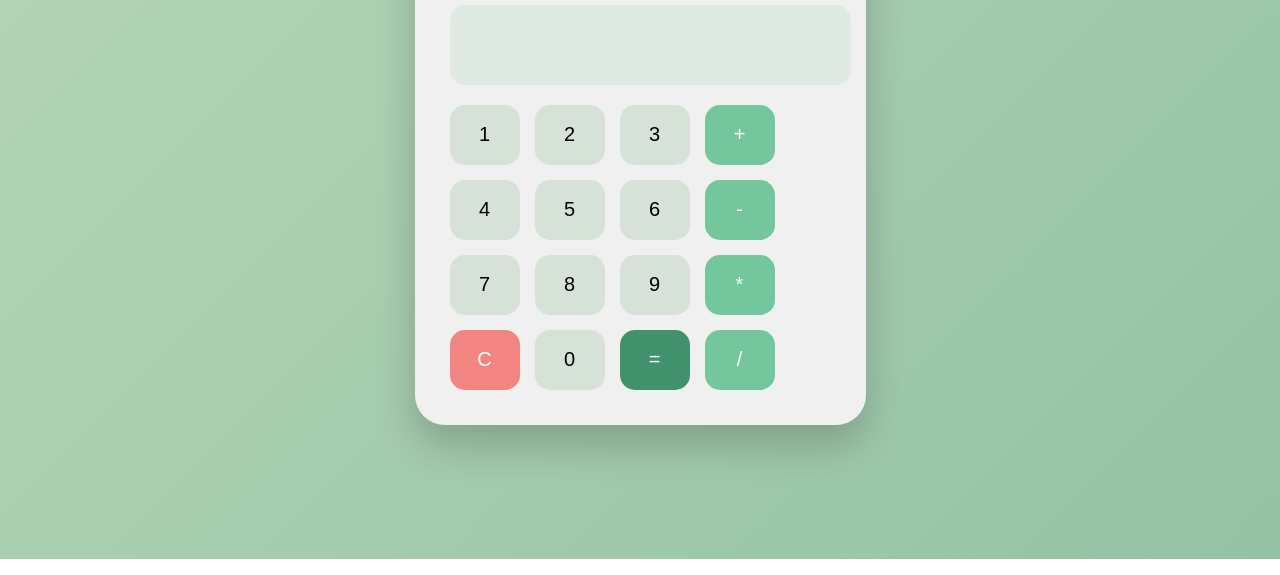
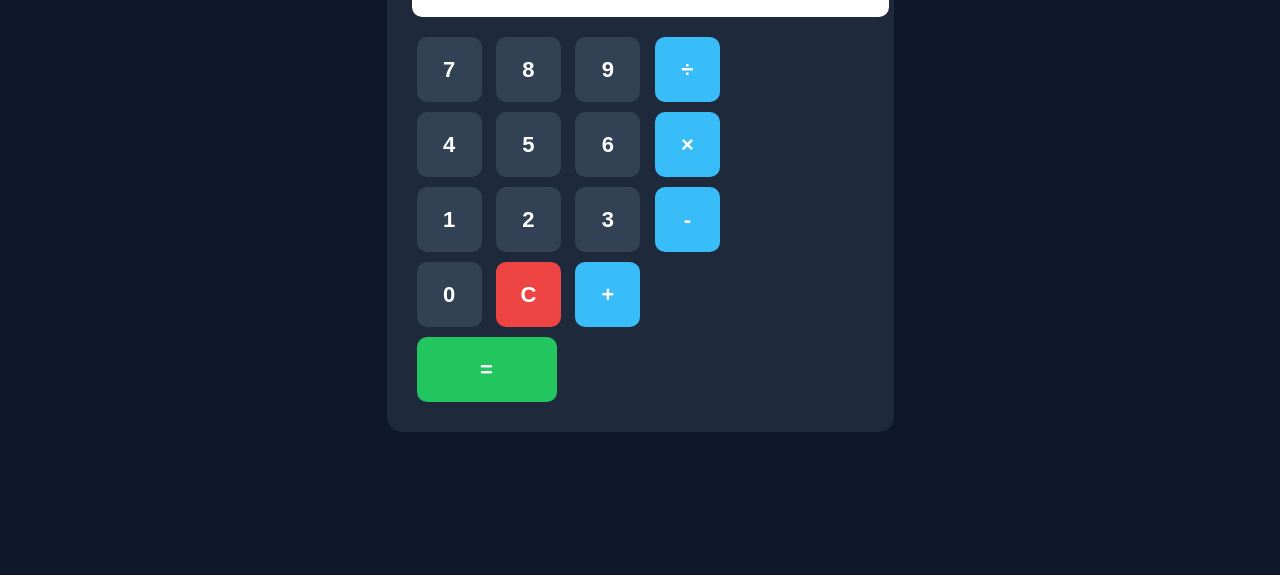
Before and after one commit to mhilmiisaliim/mhilmiisaliim.github.io-calculators, a plain HTML site: page index.html in a window 1280 px wide. Shown: the part 241-816 px from the top of the page. Drawn offline with Linux system fonts and the light colour scheme.

Commit message:
calculator
calculator update

```diff
--- a/index.html
+++ b/index.html
@@ -2,81 +2,71 @@
 <html lang="id">
 <head>
 <meta charset="UTF-8">
-<title>Lim.Calculators</title>
+<title>Kalkulator</title>
 
 <style>
 
 body{
-    margin:0;
-    height:100vh;
+    font-family: Arial;
+    background:#0f172a;
     display:flex;
     justify-content:center;
     align-items:center;
-    font-family:Arial, Helvetica, sans-serif;
-    background:linear-gradient(135deg,#b7d6b8,#94c2a4);
+    height:100vh;
 }
 
-.calculator{
-    background:#f0f0f0;
-    padding:35px;
-    border-radius:30px;
-    box-shadow:0 20px 40px rgba(0,0,0,0.2);
-    text-align:center;
+.kalkulator{
+    background:#1e293b;
+    padding:25px;
+    border-radius:15px;
 }
 
-h2{
-    color:#3b7a5b;
-    margin-bottom:20px;
-    font-size:28px;
+/* DISPLAY DIPERJELAS */
+#display{
+    width:100%;
+    height:70px;
+    font-size:32px;
+    font-weight:bold;
+    text-align:right;
+    padding:10px;
+    margin-bottom:15px;
+    border:none;
+    border-radius:10px;
+    background:white;
+    color:black;
 }
 
-#display{
-    width:100%;
-    height:60px;
+/* BUTTON */
+button{
+    width:65px;
+    height:65px;
+    margin:5px;
+    font-size:22px;
+    font-weight:bold;
     border:none;
-    border-radius:15px;
-    margin-bottom:20px;
-    font-size:28px;
-    padding:10px;
-    text-align:right;
-    background:#dfeae3;
-}
-
-.buttons{
-    display:grid;
-    grid-template-columns:repeat(4,70px);
-    gap:15px;
-}
-
-button{
-    height:60px;
-    border:none;
-    border-radius:15px;
-    font-size:20px;
+    border-radius:10px;
     cursor:pointer;
 }
 
-.number{
-    background:#d6e2d8;
+.angka{
+    background:#334155;
+    color:white;
 }
 
 .operator{
-    background:#74c69d;
+    background:#38bdf8;
     color:white;
 }
 
-.equal{
-    background:#40916c;
+.hasil{
+    background:#22c55e;
     color:white;
+    width:140px;
 }
 
 .clear{
-    background:#f28482;
+    background:#ef4444;
     color:white;
-}
-
-button:hover{
-    transform:scale(1.05);
 }
 
 </style>
@@ -84,51 +74,56 @@ button:hover{
 
 <body>
 
-<div class="calculator">
-
-<h2>Lim.Calculators 🧮✨</h2>
+<div class="kalkulator">
 
 <input type="text" id="display" disabled>
 
-<div class="buttons">
+<br>
 
-<button class="number" onclick="add('1')">1</button>
-<button class="number" onclick="add('2')">2</button>
-<button class="number" onclick="add('3')">3</button>
-<button class="operator" onclick="add('+')">+</button>
+<button class="angka" onclick="tambahDisplay('7')">7</button>
+<button class="angka" onclick="tambahDisplay('8')">8</button>
+<button class="angka" onclick="tambahDisplay('9')">9</button>
+<button class="operator" onclick="tambahDisplay('/')">÷</button>
 
-<button class="number" onclick="add('4')">4</button>
-<button class="number" onclick="add('5')">5</button>
-<button class="number" onclick="add('6')">6</button>
-<button class="operator" onclick="add('-')">-</button>
+<br>
 
-<button class="number" onclick="add('7')">7</button>
-<button class="number" onclick="add('8')">8</button>
-<button class="number" onclick="add('9')">9</button>
-<button class="operator" onclick="add('*')">*</button>
+<button class="angka" onclick="tambahDisplay('4')">4</button>
+<button class="angka" onclick="tambahDisplay('5')">5</button>
+<button class="angka" onclick="tambahDisplay('6')">6</button>
+<button class="operator" onclick="tambahDisplay('*')">×</button>
 
+<br>
+
+<button class="angka" onclick="tambahDisplay('1')">1</button>
+<button class="angka" onclick="tambahDisplay('2')">2</button>
+<button class="angka" onclick="tambahDisplay('3')">3</button>
+<button class="operator" onclick="tambahDisplay('-')">-</button>
+
+<br>
+
+<button class="angka" onclick="tambahDisplay('0')">0</button>
 <button class="clear" onclick="clearDisplay()">C</button>
-<button class="number" onclick="add('0')">0</button>
-<button class="equal" onclick="calculate()">=</button>
-<button class="operator" onclick="add('/')">/</button>
+<button class="operator" onclick="tambahDisplay('+')">+</button>
 
-</div>
+<br>
+
+<button class="hasil" onclick="hitung()">=</button>
 
 </div>
 
 <script>
 
-function add(value){
+function tambahDisplay(value){
     document.getElementById("display").value += value;
 }
 
 function clearDisplay(){
-    document.getElementById("display").value="";
+    document.getElementById("display").value = "";
 }
 
-function calculate(){
-    let result = document.getElementById("display").value;
-    document.getElementById("display").value = eval(result);
+function hitung(){
+    let ekspresi = document.getElementById("display").value;
+    document.getElementById("display").value = eval(ekspresi);
 }
 
 </script>
```
